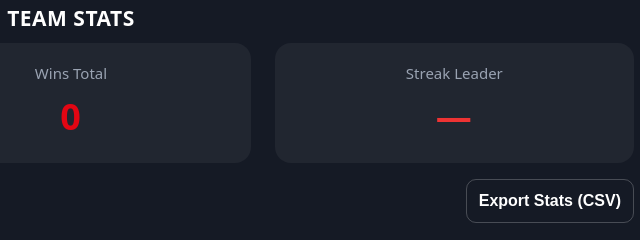
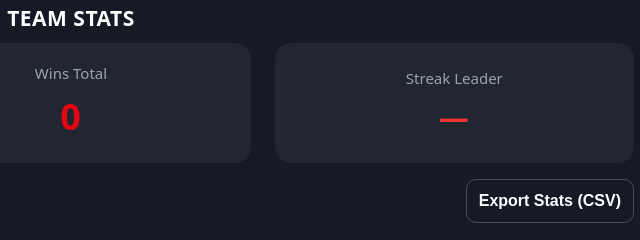
Before and after one commit to pabloesteves91/Maniacstcg, a plain HTML site: page index.html in a window 1280 px wide. Shown: the part 156-396 px from the top of the page, 569-1209 px from the left. Drawn offline with Linux system fonts and the light colour scheme; no server answers.

Commit message:
Update styles.css

```diff
--- a/styles.css
+++ b/styles.css
@@ -255,7 +255,7 @@ dialog{
 /* Streak Leader gleich groß wie andere, nur rot */
 .kpi-box .kpi-value.streak {
   color: #e33;
-  font-size: 36px; /* exakt gleiche Höhe/Größe */
+  font-size: 30px; /* exakt gleiche Höhe/Größe */
 }
 }
 @media (max-width:700px){
```
